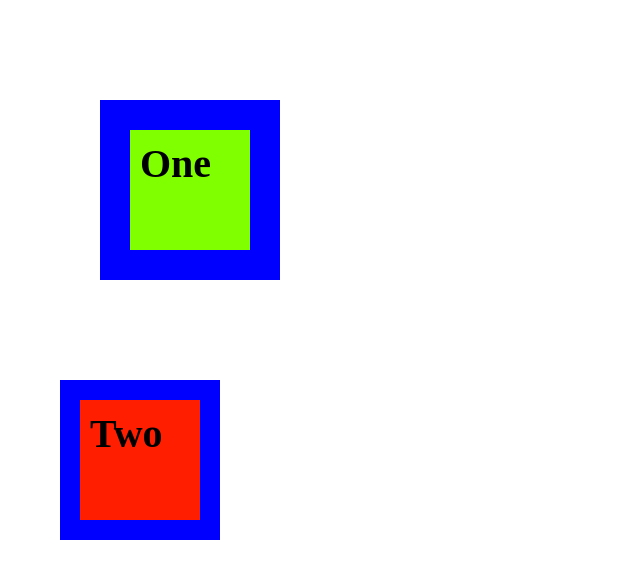
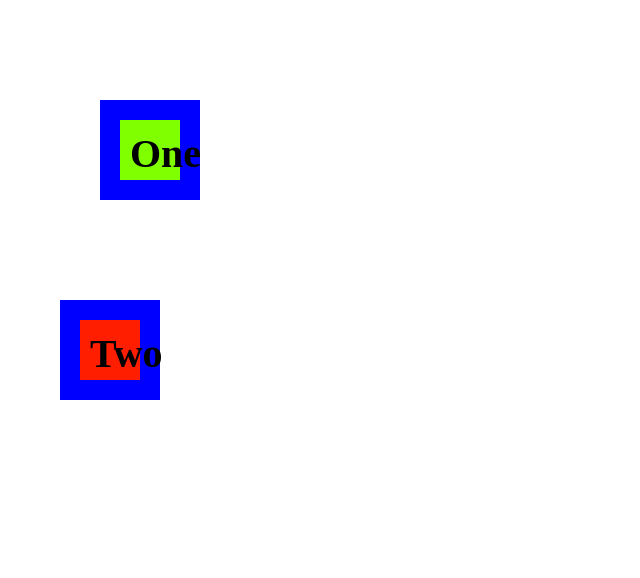
Before and after one commit to scan280/css-box-model, a plain HTML site: page index.html in a window 1280 px wide. Shown: the whole page, without its empty margins (0-640 px from the left). Drawn offline with Linux system fonts and the light colour scheme.

Commit message:
Add box sizing selector
This provides more control on the size
of every element/box

```diff
--- a/styles.css
+++ b/styles.css
@@ -2,6 +2,7 @@
     padding: 0;
     margin: 0;
     font-size: 40px;
+    box-sizing: border-box;
 }
 
 .box-one {
@@ -9,13 +10,27 @@
     padding: 10px;
     height: 100px;
     width: 100px;
-    border: 30px solid blue;
+    border: 20px solid blue;
     margin: 100px;
+    /*box-sizing: border-box;*/
 }
 /*chrome dev tools shows the size of the boz as 180*180
 despite setting h as 100px and width as 100px because
-in the box model size of the box= height+padding at the top + padding at the
-bottom + border top + border bottom. */
+in the box model size of the box= height+padding
+ at the top + padding at the
+bottom + border top + border bottom.
+180 = 100+40+40
+
+
+Adding box-sizing: border-box makes the box size become
+100px total because now the total size=total padding + total
+border+interior
+box with content size
+100 = 20+40+40.
+
+It's easier to use border box so it's added at the beginning
+of the page to cater for all elements.
+*/
 
 .box-two {
     background-color: rgb(255, 30, 0);
```
